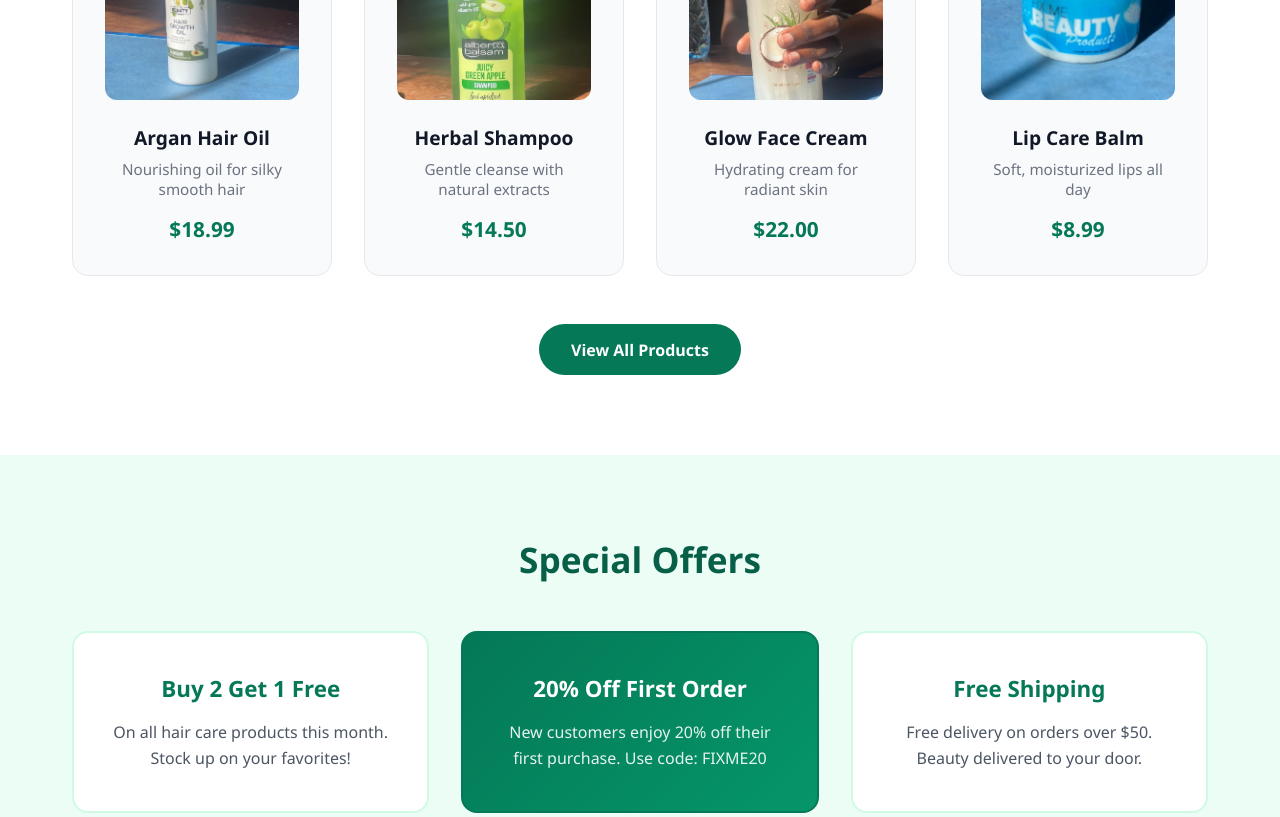
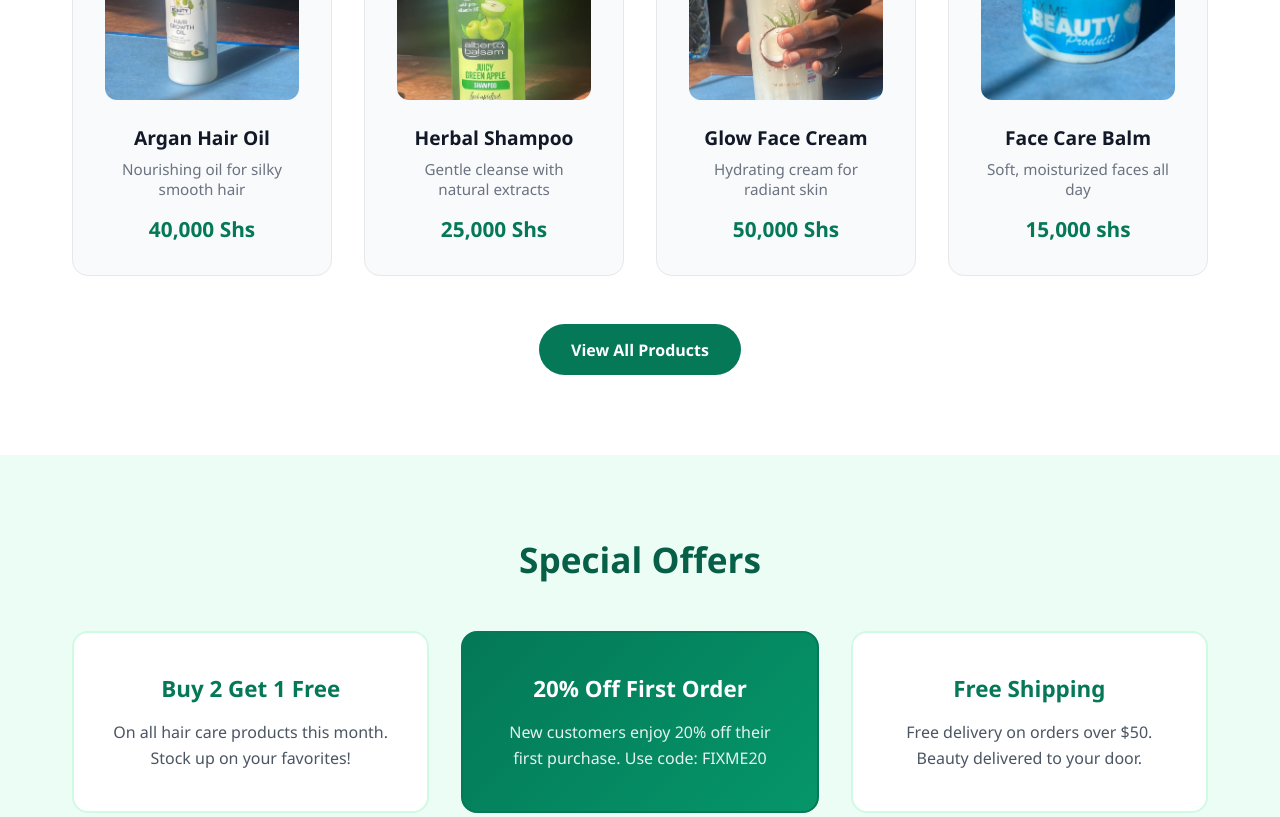
Before and after one commit to nhialmakol262/fixmebeauty, a React (Create React App) app: page / in a window 1280 px wide. Shown: the part 1980-2797 px from the top of the page. Built offline with nearby package versions, Linux system fonts and the light colour scheme.

Commit message:
contact, changes

```diff
--- a/src/App.js
+++ b/src/App.js
@@ -16,7 +16,7 @@ function App() {
           <Routes>
             <Route path="/" element={<Home />} />
             <Route path="/products" element={<Products />} />
-            <Route path="/about" element={<About />} />
+            <Route path="/about" element={<About Us />} />
             <Route path="/contact" element={<Contact />} />
           </Routes>
         </main>
--- a/src/components/Footer.js
+++ b/src/components/Footer.js
@@ -21,7 +21,7 @@ function Footer() {
         <div className="footer-section">
           <h4>Contact</h4>
           <p>Email: info@fixmebeauty.com</p>
-          <p>Phone: (555) 123-4567</p>
+          <p>Phone: +256 781175289</p>
         </div>
       </div>
       <div className="footer-bottom">
--- a/src/components/Navbar.js
+++ b/src/components/Navbar.js
@@ -12,7 +12,7 @@ function Navbar() {
   const navLinks = [
     { path: '/', label: 'Home' },
     { path: '/products', label: 'Products' },
-    { path: '/about', label: 'About' },
+    { path: '/about', label: 'About Us' },
     { path: '/contact', label: 'Contact' },
   ];
 
--- a/src/pages/Contact.js
+++ b/src/pages/Contact.js
@@ -40,14 +40,14 @@ function Contact() {
               <span className="info-icon">📍</span>
               <div>
                 <h4>Address</h4>
-                <p>123 Beauty Lane, Suite 100<br />Lagos, Nigeria</p>
+                <p>Kikoni, Makerere<br />Kampala, Uganda</p>
               </div>
             </div>
             <div className="info-item">
               <span className="info-icon">📞</span>
               <div>
                 <h4>Phone</h4>
-                <p>(555) 123-4567<br />(555) 987-6543</p>
+                <p>+256 781175289<br />+256 780832421</p>
               </div>
             </div>
             <div className="info-item">
--- a/src/pages/Home.js
+++ b/src/pages/Home.js
@@ -4,10 +4,10 @@ import './Home.css';
 
 function Home() {
   const featuredProducts = [
-    { id: 1, name: 'Argan Hair Oil', price: '$18.99', desc: 'Nourishing oil for silky smooth hair', image: '/Images/hair growth oil.jpg' },
-    { id: 2, name: 'Herbal Shampoo', price: '$14.50', desc: 'Gentle cleanse with natural extracts', image: '/Images/shampo flavour 1.jpg' },
-    { id: 3, name: 'Glow Face Cream', price: '$22.00', desc: 'Hydrating cream for radiant skin', image: '/Images/coconut butter.jpg' },
-    { id: 4, name: 'Lip Care Balm', price: '$8.99', desc: 'Soft, moisturized lips all day', image: '/Images/hair butter.jpg' },
+    { id: 1, name: 'Argan Hair Oil', price: '40,000 Shs', desc: 'Nourishing oil for silky smooth hair', image: '/Images/hair growth oil.jpg' },
+    { id: 2, name: 'Herbal Shampoo', price: '25,000 Shs', desc: 'Gentle cleanse with natural extracts', image: '/Images/shampo flavour 1.jpg' },
+    { id: 3, name: 'Glow Face Cream', price: '50,000 Shs', desc: 'Hydrating cream for radiant skin', image: '/Images/coconut butter.jpg' },
+    { id: 4, name: 'Face Care Balm', price: '15,000 shs', desc: 'Soft, moisturized faces all day', image: '/Images/hair butter.jpg' },
   ];
 
   return (
--- a/src/pages/Products.js
+++ b/src/pages/Products.js
@@ -18,7 +18,7 @@ function Products() {
       id: 1,
       name: 'Argan Hair Oil',
       category: 'hair-oil',
-      price: 18.99,
+      price: 40000 ,
       desc: 'Rich in vitamins and antioxidants, this argan oil deeply nourishes and restores shine to dry, damaged hair.',
       image: '/Images/hair growth oil.jpg',
     },
```
